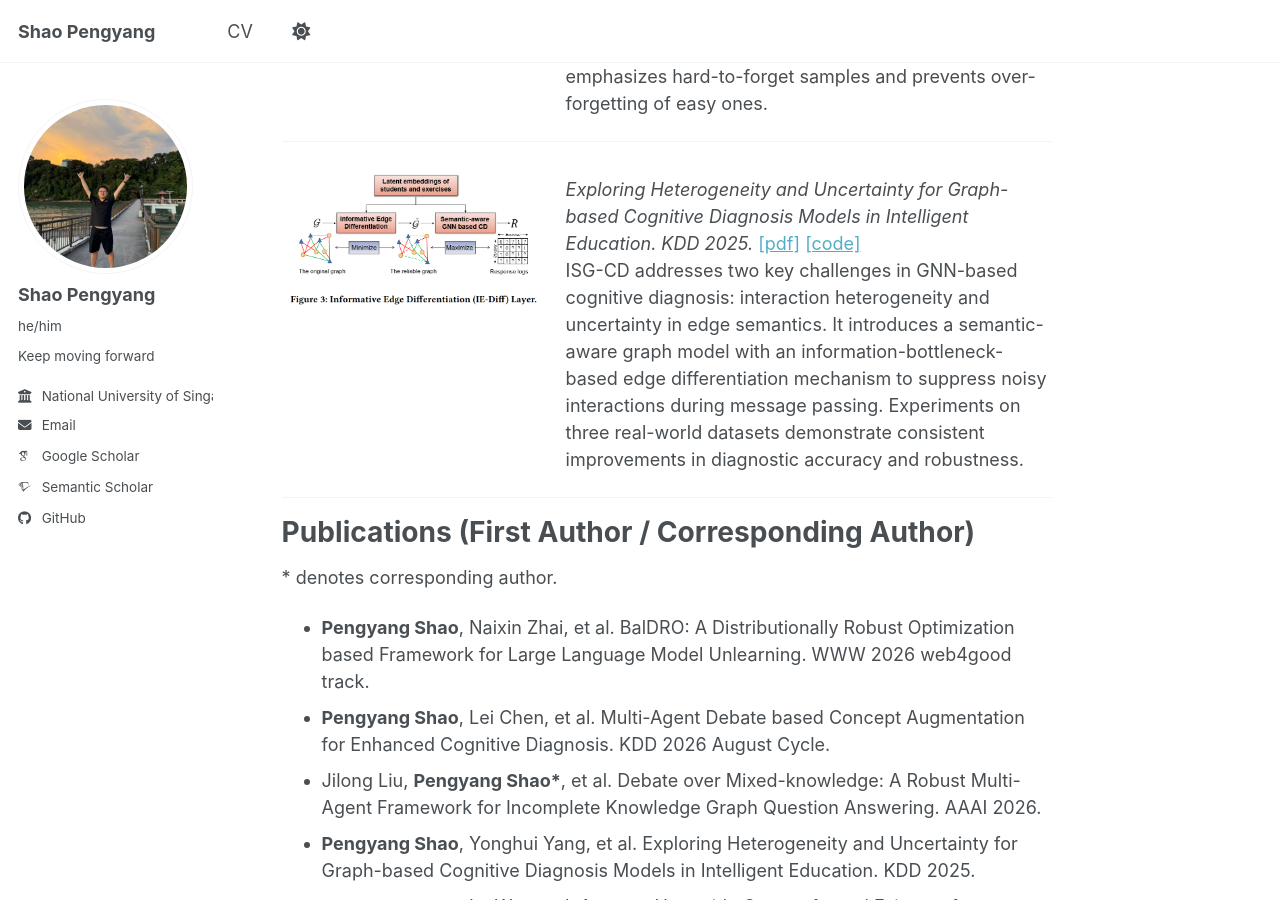
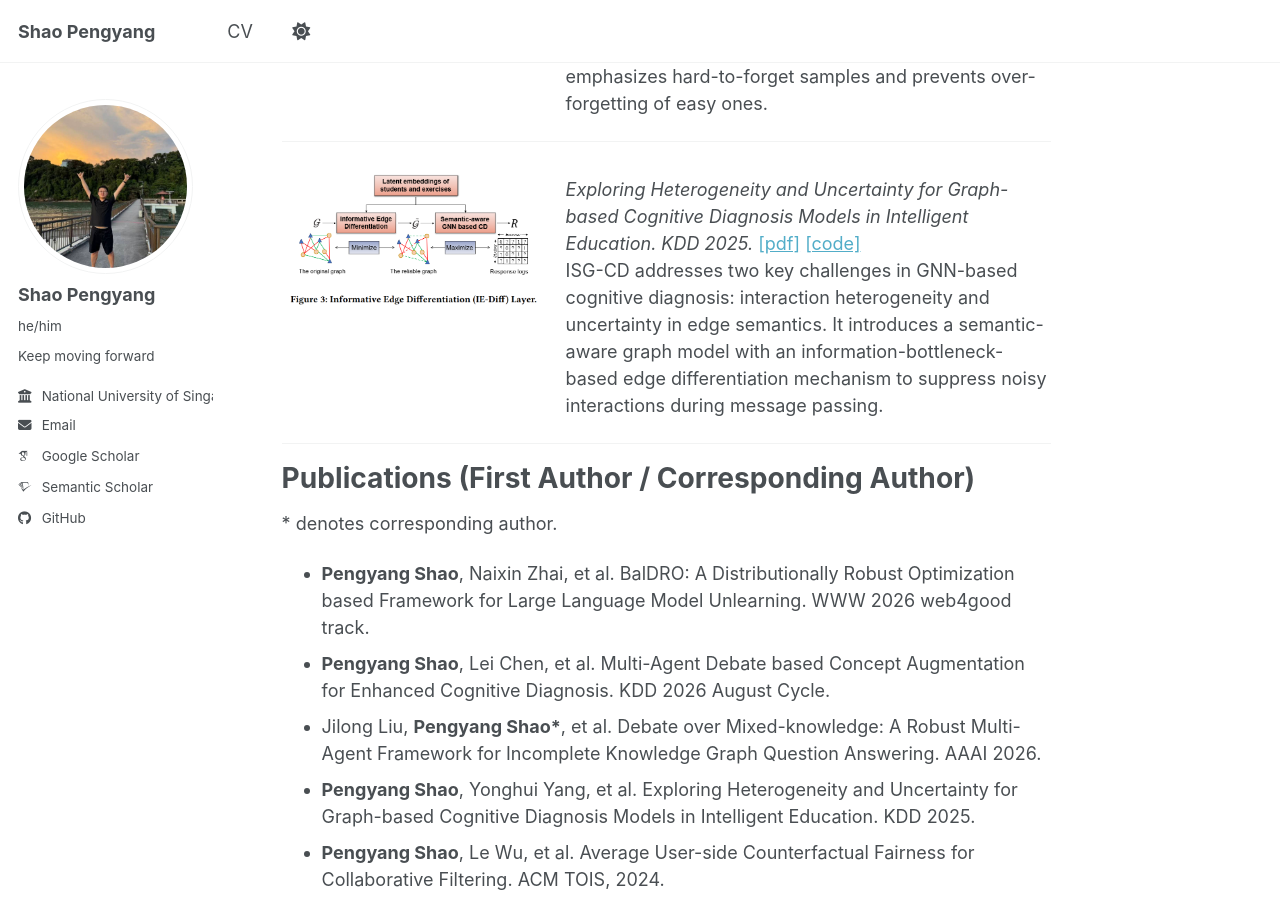
Before and after one commit to ShaoPengyang/ShaoPengyang.github.io, a Jekyll site: the page built from _pages/about.md, in a window 1280 px wide and 900 px high, scrolled down 862 px. Built offline with Jekyll 4.4.1, drawn with Linux system fonts in a browser that asks for light colours; some web fonts are replaced; a script bundle is joined from its source files by our own code; library files that are not in the unit come from our copies.

Commit message:
Update about.md

```diff
--- a/_pages/about.md
+++ b/_pages/about.md
@@ -55,7 +55,7 @@ Featured Publications
       <a href="https://arxiv.org/pdf/2403.05559">[pdf]</a>
       <a href="https://github.com/ShaoPengyang/ISG-CD">[code]</a>
       <br>
-      ISG-CD addresses two key challenges in GNN-based cognitive diagnosis: interaction heterogeneity and uncertainty in edge semantics. It introduces a semantic-aware graph model with an information-bottleneck-based edge differentiation mechanism to suppress noisy interactions during message passing. Experiments on three real-world datasets demonstrate consistent improvements in diagnostic accuracy and robustness.
+      ISG-CD addresses two key challenges in GNN-based cognitive diagnosis: interaction heterogeneity and uncertainty in edge semantics. It introduces a semantic-aware graph model with an information-bottleneck-based edge differentiation mechanism to suppress noisy interactions during message passing.
     </div>
   </div>
 </div>
```
